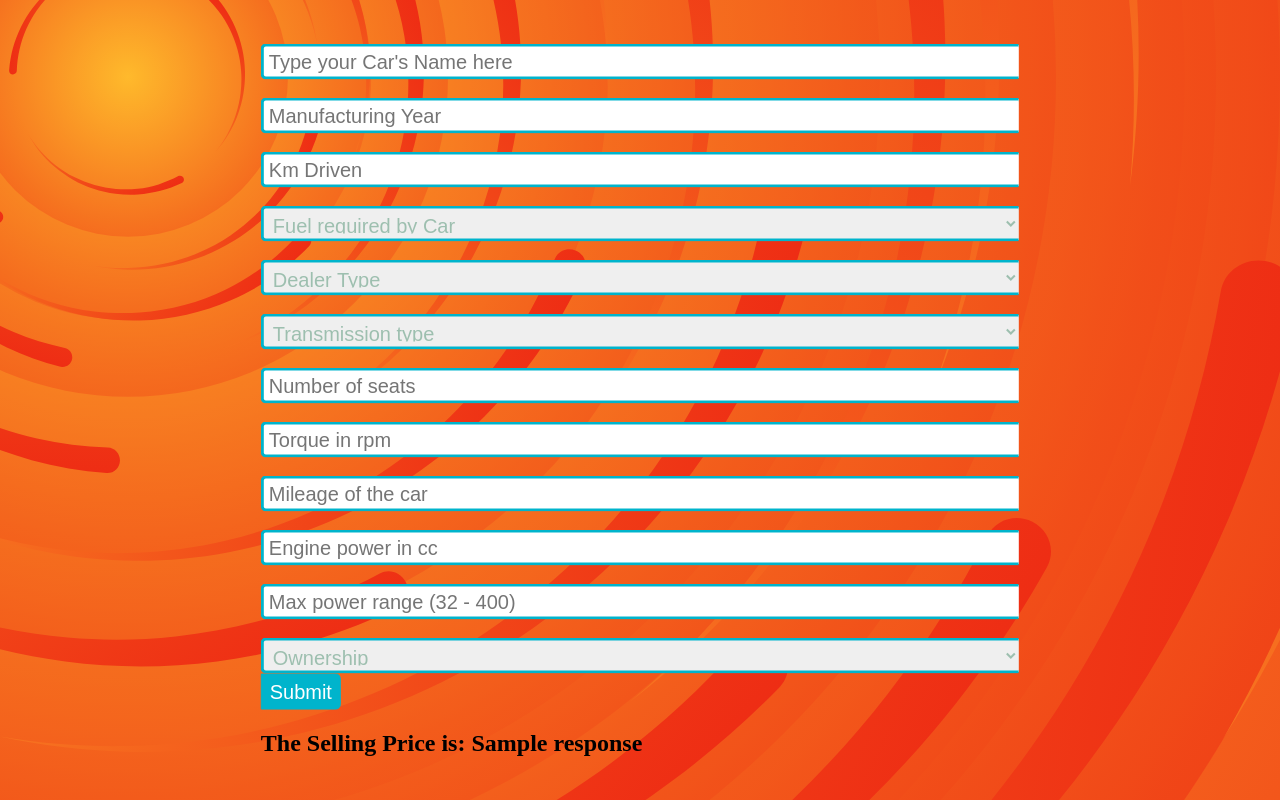
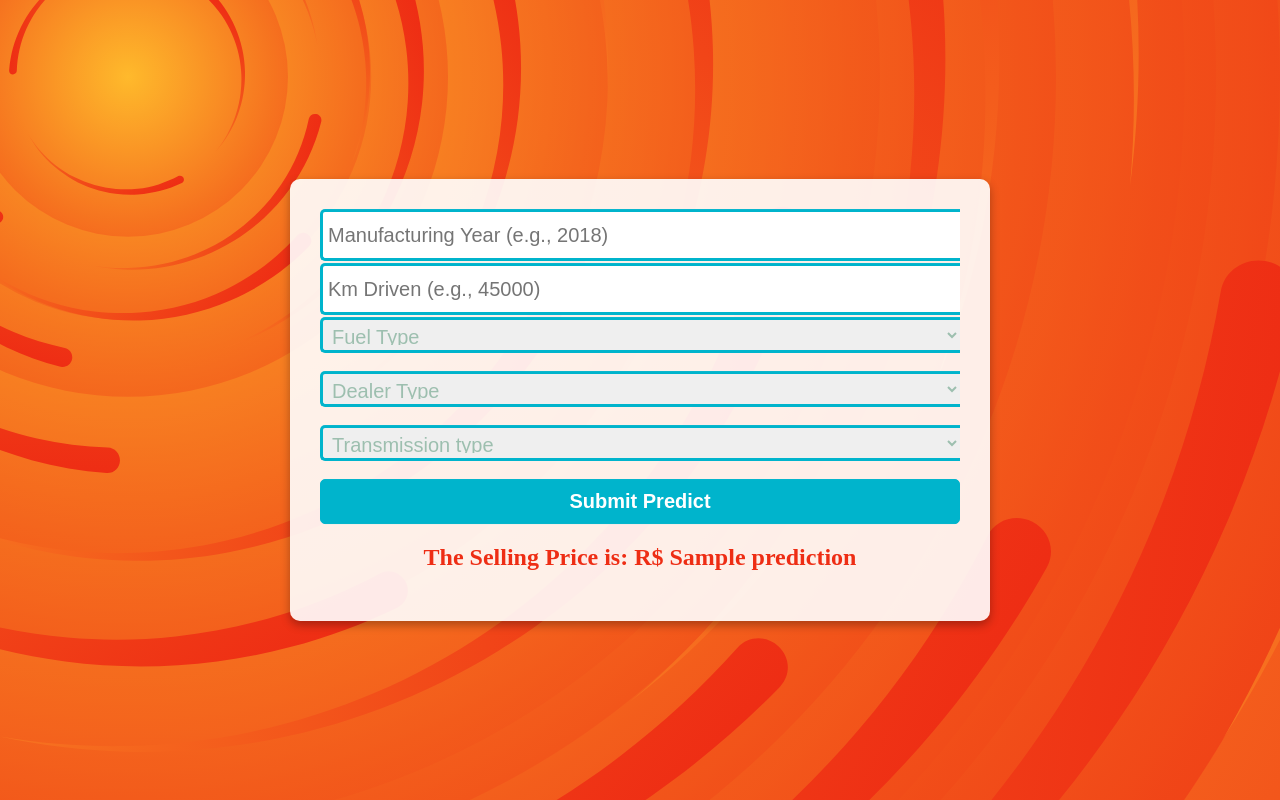
Before and after one commit to Grizzlyess/Car-Price-Prediction-App, a Django app: template predictor/templates/index.html in a window 1280 px wide. Run offline with Django 5.2, Linux system fonts and the light colour scheme; the template is opened without the code that fills it: most values are stand-ins (such as "Sample title", 1, 10 or a date in 2020); parts of the project's set-up code (start-up, migrations or seed data) failed here and were passed over.

Commit message:
Ajustando a interface; ntegrando o modelo com a interface

```diff
--- a/car_project/urls.py
+++ b/car_project/urls.py
@@ -15,8 +15,9 @@ Including another URLconf
     2. Add a URL to urlpatterns:  path('blog/', include('blog.urls'))
 """
 from django.contrib import admin
-from django.urls import path
+from django.urls import path, include
 
 urlpatterns = [
     path('admin/', admin.site.urls),
+    path('', include('predictor.urls')),
 ]
--- a/predictor/templates/index.html
+++ b/predictor/templates/index.html
@@ -1,4 +1,5 @@
-<html>
+<!DOCTYPE html>
+<html lang="pt">
 {% load static %}
 <head>
   <meta charset="UTF-8">
@@ -19,7 +20,7 @@ div.search {
   display: flex;
 }
 
-input.searchTerm {
+input.searchTerm, select.searchTerm {
   width: 100%;
   border: 3px solid #00B4CC;
   border-right: none;
@@ -31,137 +32,88 @@ input.searchTerm {
   font-size: 20px;
 }
 
-select.searchTerm {
-  width: 100%;
-  border: 3px solid #00B4CC;
-  border-right: none;
-  padding: 5px;
-  height: 36px;
-  border-radius: 5px 0 0 5px;
-  outline: none;
-  color: #9DBFAF;
-  font-size: 20px;
-}
-
-input.searchTerm:focus{
+input.searchTerm:focus, select.searchTerm:focus{
   color: #00B4CC;
 }
 
 button.searchButton {
-  width: 80px;
-  height: 36px;
+  width: 100%;
+  height: 45px;
   border: 1px solid #00B4CC;
   background: #00B4CC;
   text-align: center;
   color: #fff;
-  border-radius: 0 5px 5px 0;
+  border-radius: 5px;
   cursor: pointer;
   font-size: 20px;
+  font-weight: bold;
 }
 
 div.wrap{
-  width: 60%;
-  position: relative;
+  width: 50%;
+  position: absolute;
   top: 50%;
   left: 50%;
   transform: translate(-50%, -50%);
+  background: rgba(255, 255, 255, 0.9);
+  padding: 30px;
+  border-radius: 10px;
+  box-shadow: 0px 4px 10px rgba(0,0,0,0.3);
 }
 
-body.bg-image {
-    background-size: cover;
-    background-repeat: no-repeat;
-    background-position: center;
-    min-height: 300px;
-    max-height: 700px;
-}
-
-.bg-image[style^="background-image:"][style$=".svg)"] {
-  background-size: 400px 300px;
-  background-image: url(https://upload.wikimedia.org/wikipedia/en/8/80/Wikipedia-logo-v2.svg)
+h2.result-text {
+  text-align: center;
+  color: #ee2d14;
+  margin-top: 20px;
 }
 </style>
 </head>
-<body> {% comment %} https://www.svgbackgrounds.com/ -> this site is good for bg images {% endcomment %}
+<body>
 <div class="wrap">
   <form method="post" action="" enctype="multipart/form-data">
     {% csrf_token %}
-   <div class="search">
-      <input name="Name" type="text" class="searchTerm" placeholder="Type your Car's Name here">
+
+      <div class="search">
+      <input name="year" type="number" class="searchTerm" placeholder="Manufacturing Year (e.g., 2018)" required>
    </div>
     <br>
       <div class="search">
-      <input name="year" type="text" class="searchTerm" placeholder="Manufacturing Year">
-   </div>
-    <br>
-      <div class="search">
-      <input name="km" type="text" class="searchTerm" placeholder="Km Driven">
+      <input name="km_driven" type="number" class="searchTerm" placeholder="Km Driven (e.g., 45000)" required>
    </div>
    <br>
       <div class="search">
-      <select name="fuel" class="searchTerm">
-        <option selected>Fuel required by Car</option>
-        <option value="1">Petrol</option>
-        <option value="0">Diesel</option>
-        <option value="-1">CNG</option>
-        <option value="-1">LPG</option>
+      <select name="fuel" class="searchTerm" required>
+        <option value="" disabled selected>Fuel Type</option>
+        <option value="0">Petrol (Gasolina)</option>
+        <option value="1">Diesel</option>
+        <option value="2">CNG (GNV)</option>
+        <option value="3">LPG (GPL)</option>
     </select>
    </div>
     <br>
       <div class="search">
-      <select name="dealer" class="searchTerm">
-        <option selected>Dealer Type</option>
-        <option value="1">Individual</option>
-        <option value="0">Dealer</option>
-        <option value="-1">Other</option>
+      <select name="seller_type" class="searchTerm" required>
+        <option value="" disabled selected>Dealer Type</option>
+        <option value="0">Individual (Particular)</option>
+        <option value="1">Dealer (Stand)</option>
     </select>
    </div>
    <br>
       <div class="search">
-      <select name="trans" class="searchTerm">
-        <option selected>Transmission type</option>
-        <option value="1">Manual</option>
-        <option value="0">Automated</option>
+      <select name="transmission" class="searchTerm" required>
+        <option value="" disabled selected>Transmission type</option>
+        <option value="0">Manual</option>
+        <option value="1">Automated (Automática)</option>
     </select>
    </div>
     <br>
-      <div class="search">
-      <input name="seats" type="text" class="searchTerm" placeholder="Number of seats">
-   </div>
-    <br>
-      <div class="search">
-      <input name="rpm" type="text" class="searchTerm" placeholder="Torque in rpm">
-   </div>
-     <br>
-      <div class="search">
-      <input name="mil" type="text" class="searchTerm" placeholder="Mileage of the car">
-   </div>
-    <br>
-      <div class="search">
-      <input name="eng" type="text" class="searchTerm" placeholder="Engine power in cc">
-   </div>
-   <br>
-      <div class="search">
-      <input name="power" type="text" class="searchTerm" placeholder="Max power range (32 - 400)">
-   </div>
-   <br>
-      <div class="search">
-      <select name="owner" class="searchTerm">
-        <option selected>Ownership</option>
-        <option value="1">First Owner</option>
-        <option value="2">Second Owner</option>
-        <option value="3">Third Owner</option>
-        <option value="4">Fourth and Above owner</option>
-        <option value="5">Test Drive Vehicle</option>
-    </select>
-   </div>
 
-      <button type="submit" name="pred_button" class="searchButton"> Submit
-        <i class="fa fa-search"></i>
-     </button>
+      <button type="submit" name="pred_button" class="searchButton"> Submit Predict </button>
    </form>
-   {% if response %}
-      <h2>The Selling Price is: {{ response }}</h2>
-    {% endif %}
+
+   {% if prediction %}
+      <h2 class="result-text">The Selling Price is: R$ {{ prediction }}</h2>
+   {% endif %}
 </div>
 
 </body>
```
